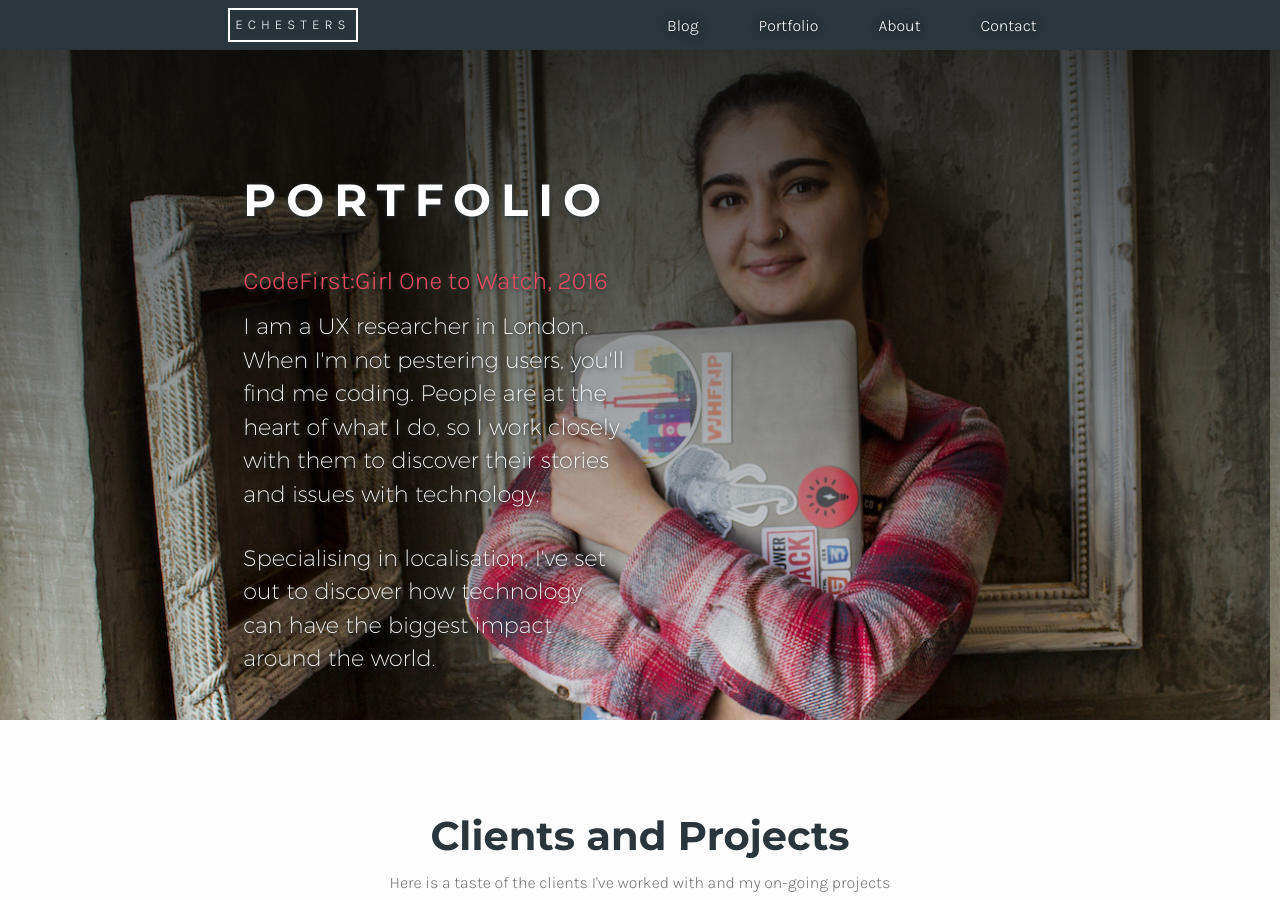
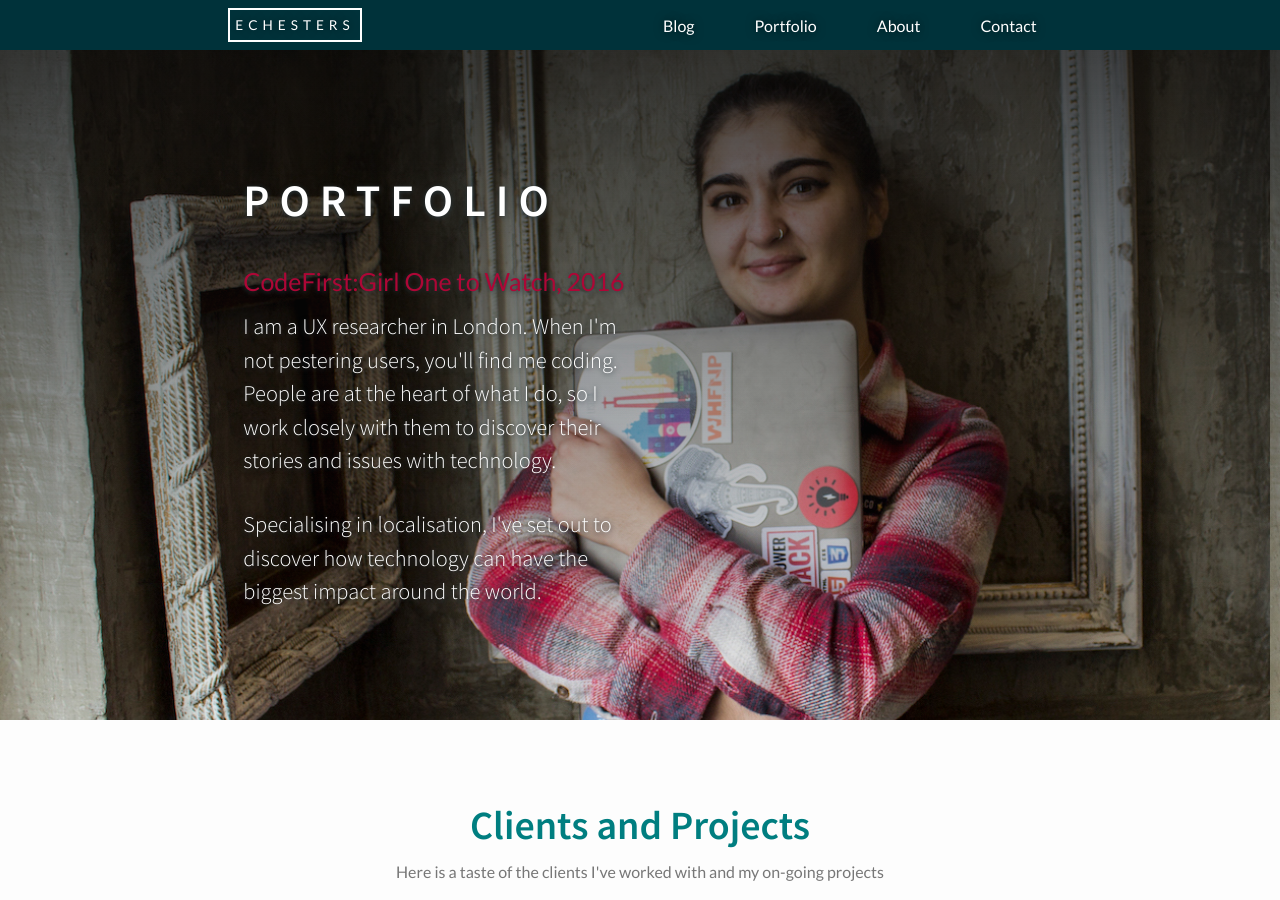
Before and after one commit to EChesters/echesters.github.io, a Jekyll site: the page built from portfolio.html, in a window 1280 px wide and 900 px high. Built offline with Jekyll 4.4.1, drawn with Linux system fonts in a browser that asks for light colours; nearby versions of some CDN libraries.

Commit message:
Updated fonts and colour palette

```diff
--- a/_sass/_banner.scss
+++ b/_sass/_banner.scss
@@ -109,6 +109,10 @@
 
   h1 {
     font-size: 60px;
+
+    @media only screen and (max-width: 768px) {
+      font-size: 30px;
+    }
   }
 
   @media (max-width: 768px) {
--- a/_sass/_nav.scss
+++ b/_sass/_nav.scss
@@ -44,7 +44,7 @@ nav {
       height: 3px;
       bottom: 0;
       left: 0;
-      background-color: $brand-color;
+      background-color: $brand-secondary;
       visibility: hidden;
       -webkit-transform: scaleX(0);
       transform: scaleX(0);
@@ -90,7 +90,7 @@ ul.nav {
 }
 
 .navbar-default, .navbar-default .navbar-form {
-  background: $black;
+  background: darken($nav-bar, 5%);
 }
 
 .navbar-default .navbar-brand:hover {
--- a/_sass/_portfolio.scss
+++ b/_sass/_portfolio.scss
@@ -3,10 +3,6 @@ $primary:   #ad0736;
 $secondary:   #790527;
 
 /* TEXT */
-.text-muted {
-  color: $muted;
-}
-
 .text-primary {
   color: $primary;
 }
@@ -222,8 +218,8 @@ section h3.section-subheading {
     -webkit-transition: all ease .5s;
     -moz-transition: all ease .5s;
     transition: all ease .5s;
-    background: rgba(254,209,54,.9); /* Fallback when no plugin support */
-    background: rgba(173,7,54, .9);
+    background: rgba($brand-secondary, .4); /* Fallback when no plugin support */
+    background: rgba($brand-secondary, .4);
 
     &:hover {
         opacity: 1;
@@ -269,9 +265,11 @@ section h3.section-subheading {
 
 .portfolio-item .portfolio-caption h4 {
   margin: 0;
+  margin-bottom: calc( #{$spacing-unit} /3 );
   text-transform: none;
   font-weight: $weight-heavy;
   font-size: 1.3em;
+  color: lighten($brand-color, 5%);
 }
 
 .portfolio-item .portfolio-caption p {
--- a/_sass/_text.scss
+++ b/_sass/_text.scss
@@ -57,10 +57,11 @@ strong {
 }
 
 .summary {
-    font-size: 1.2em;
+    font-size: 1.1em;
     font-weight: $weight-heavy;
     text-align: center;
     margin-bottom: calc(#{$spacing-unit} *2 );
+
     @media only screen and (max-width: 768px) {
       font-size: 1em;
       text-align: left;
@@ -78,27 +79,31 @@ h2, h3, h4 {
 
 h1 {
   font-size: 40px;
+  font-weight: $weight-heavy;
 }
 
 h2 {
   font-size: 36px;
-    color: $header;
+  color: $brand-color;
   font-family: $logo-font;
+  font-weight: $weight-heavy;
 }
 
 h3 {
-    font-size: 24px;
-    color: $header;
+  font-size: 28px;
+  color: lighten($brand-color, 5%);
   font-family: $logo-font;
+  font-weight: $weight-medium;
   @include media-query($on-laptop) {
       font-size: 28px;
   }
 }
 
 h4 {
-    font-size: 22px;
+  font-size: 24px;
   font-family: $logo-font-light;
   color: $grey-color-dark;
+  font-weight: $weight-light;
 
   @include media-query($on-laptop) {
       font-size: 20px;
--- a/_sass/_vars.scss
+++ b/_sass/_vars.scss
@@ -1,4 +1,4 @@
-@import url(https://fonts.googleapis.com/css?family=Karla:400,300|Montserrat:700|Cutive+Mono);
+@import url('https://fonts.googleapis.com/css?family=Lato:400,700|Cutive+Mono|Source+Sans+Pro:300,400,600&subset=latin-ext');
 
 /* COLOURS ----------- */
 $white: 				#F4F4F4;
@@ -6,12 +6,12 @@ $actual-white:			#fff;
 $black: 				#2A363B;
 $actual-black:			#000;
 
-$nav-bar:               rgba(255,255,255, 0);
+$nav-bar:               #004853;
 $nav-text:				$actual-white;
 $nav-hover:				#C7EDE8;
 
-$brand-color:      		#90AC8E;
-$brand-secondary:       #E84A5F;
+$brand-color:      		#007E80;
+$brand-secondary:       #AD0736;
 
 $code-club-green:		#2d9632;
 $codefirst-red:			#de2244;
@@ -23,11 +23,11 @@ $txt-shadow:			0px 0px 10px rgba(0, 0, 0, 0.6);
 $border:				2px solid $actual-white;
 
 /* FONTS ------------- */
-$base-font-family: 		'Karla', sans-serif;
+$base-font-family: 		'Lato', sans-serif;
 $base-display-font: 	$base-font-family;
 $code-font:				'Cutive Mono', monospace;
-$logo-font:				'Montserrat', serif;
-$logo-font-light:		'Montserrat-UltraLight', serif;
+$logo-font:				'Source Sans Pro', sans-serif;
+$logo-font-light:		'Source Sans Pro', sans-serif;
 $secondary-font:		$logo-font;
 
 $font-button: 			1em;
@@ -38,7 +38,7 @@ $logo-size:				1.3em;
 
 $weight-light:		    300;
 $weight-medium:	        400;
-$weight-heavy:		    700;
+$weight-heavy:		    600;
 
 $additional-spacing:	10px;
 
```
Lines whose indentation alone changed are shown as unchanged.
